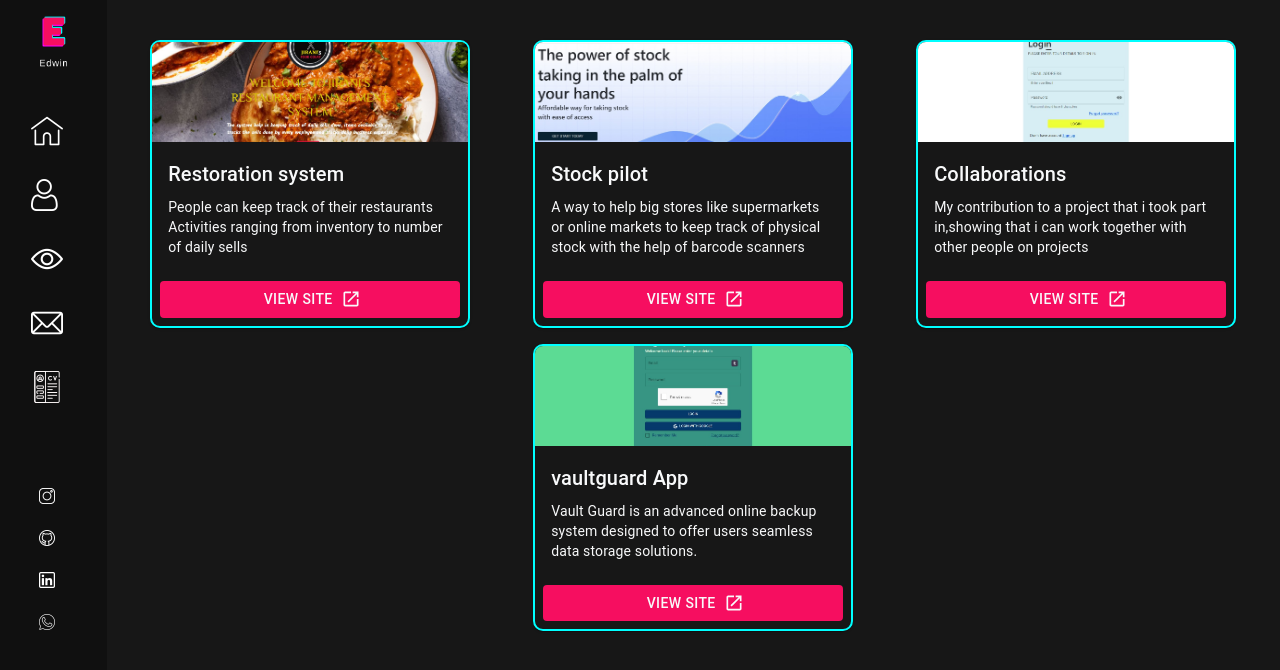
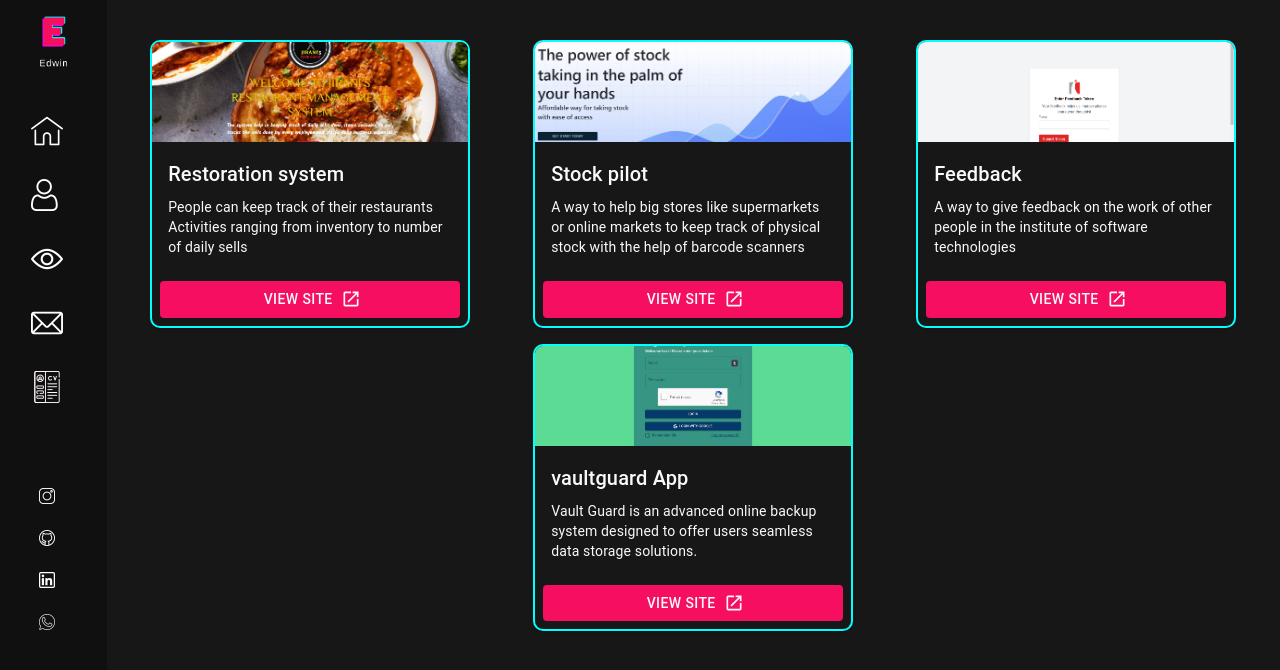
Before and after one commit to edwinngila/edwins_portfolio, a React (Create React App) app: page / in a window 1280 px wide. Both pictures are taken after a click on the button 47 px from the left and 258 px from the top of the page. Shown: the top 670 px of the page. Built offline with nearby package versions, Linux system fonts and the light colour scheme.

Commit message:
updated portfolio

```diff
--- a/src/Components/ViewsCarosel.js
+++ b/src/Components/ViewsCarosel.js
@@ -117,7 +117,7 @@ const ViewCarousel=()=>{
                        <ListItemText primary="Contact me"/>
                    </ListItemButton>
 
-                   <ListItemButton href="https://drive.google.com/file/d/1Yn1Uc5l0NWJflBtuFxIMqcgUa9WURfg7/view?usp=sharing">
+                   <ListItemButton href="https://drive.google.com/file/d/1iHMtZywOUieSmcq8pCyhatoUfswhwnoS/view?usp=sharing">
                         <ListItemIcon>
                           <img src={CV} alt='img'></img>
                         </ListItemIcon>
@@ -138,7 +138,14 @@ const ViewCarousel=()=>{
                        <ListItemText primary="github"/>
                    </ListItemButton>
 
-                   <ListItemButton href='https://www.linkedin.com/in/edwin-kyalo-73ab08294/'>
+                   <ListItemButton href='https://github.com/edwinkimani'>
+                        <ListItemIcon>
+                          <img className='m-1' src={GithubBTN} alt='img'></img>
+                        </ListItemIcon>
+                       <ListItemText primary="github"/>
+                   </ListItemButton>
+
+                   <ListItemButton href='https://www.linkedin.com/in/edwin-ngila?utm_source=share&utm_campaign=share_via&utm_content=profile&utm_medium=android_app/'>
                         <ListItemIcon>
                           <img className='m-1' src={LinkedIn} alt='img'></img>
                         </ListItemIcon>
--- a/src/Pages/ProjectsPage.js
+++ b/src/Pages/ProjectsPage.js
@@ -1,7 +1,7 @@
 import { Button, Card, CardActions, CardContent, CardMedia, Typography } from "@mui/material";
 import { Container } from "react-bootstrap"
 import OpenInNewIcon from '@mui/icons-material/OpenInNew';
-import contribution from '../Img/contribution.jpg'
+import contribution from '../Img/feedback.png'
 import jiranisRestaurant from '../Img/jiranisRestaurant.jpg'
 import stockPilot from '../Img/stockPilot.jpg';
 import vaultguard from '../Img/Screenshot 2024-05-19 133020.jpg';
@@ -62,14 +62,15 @@ const ProjectsPage=({index,...props})=>{
                     />
                     <CardContent>
                         <Typography className="text-light" gutterBottom variant="h6" component="div">
-                        Collaborations
+                        Feedback
                         </Typography>
                         <Typography className="text-light" variant="body2" color="text.secondary">
-                        My contribution to a project that i took part in,showing that i can work together with other people on projects
+                        A way to give feedback on the work of other people in the institute of software technologies
                         </Typography>
                     </CardContent>
                     <CardActions>
-                        <Button href="https://organization-mu.vercel.app/" style={{backgroundColor:"#F60E60"}}  className="col-12 text-light" endIcon={<OpenInNewIcon />}>view site</Button>
+                        <Button href="https://github.com/Institue-of-software-technologies/ist-feedback.git" style={{backgroundColor:"#F60E60"}}  className="col-12 text-light" endIcon={<OpenInNewIcon />}>view site</Button>
+                        <Button href="https://feedback.isteducation.com/" style={{backgroundColor:"#F60E60"}}  className="col-12 text-light" endIcon={<OpenInNewIcon />}>Git hub repository</Button>
                     </CardActions>
                   </Card>
                </div>
```
Also changed, not shown: src/Img/feedback.png (added).
